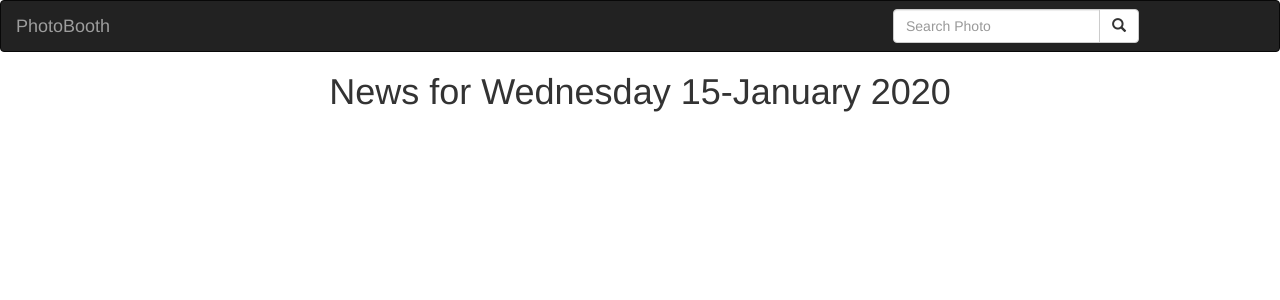
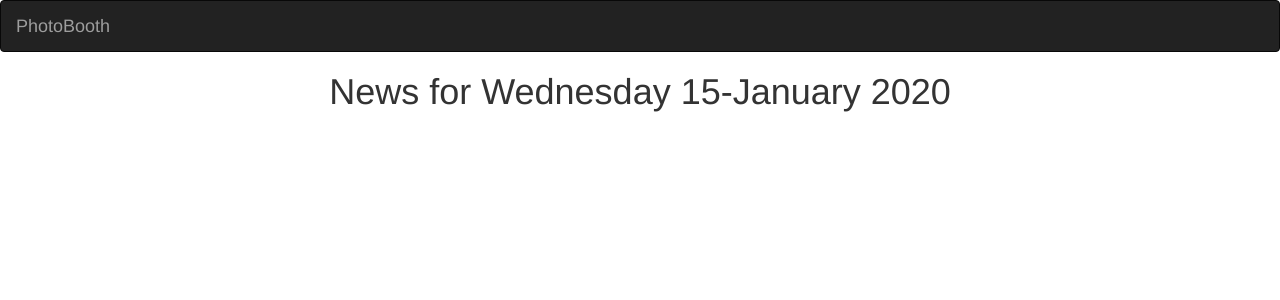
Before and after one commit to ramza007/PhotoBooth, a Django app: template display/templates/base.html in a window 1280 px wide. Shown: the top 300 px of the page. Run offline with Django 3.2, Linux system fonts and the light colour scheme; the template is opened without the code that fills it: most values are stand-ins (such as "Sample title", 1, 10 or a date in 2020); some libraries are stand-ins or nearby versions.

```diff
--- a/booth/settings.py
+++ b/booth/settings.py
@@ -31,6 +31,7 @@ ALLOWED_HOSTS = []
 # Application definition
 
 INSTALLED_APPS = [
+    'bootstrap3',
     'display.apps.DisplayConfig',
     'django.contrib.admin',
     'django.contrib.auth',
--- a/display/templates/navbar.html
+++ b/display/templates/navbar.html
@@ -8,22 +8,8 @@
     <nav class="navbar navbar-inverse">
         <div class="container-fluid">
             <div class="navbar-header">
-                <a class="navbar-brand" href="{% url 'allImages' %}">PhotoBooth</a>
+                <a class="navbar-brand" href="/">PhotoBooth</a>
             </div>
-            <!-- Adding a search form  -->
-            <div class="col-sm-4 col-md-4 navbar-right">
-                <form class="navbar-form" role="search" action="{% url 'search_results' %}">
-                    <div class="input-group">
-                        <input type="text" class="form-control" placeholder="Search Photo" name="photos">
-                        <div class="input-group-btn">
-                            <button class="btn btn-default" type="submit">
-                                <i class="glyphicon glyphicon-search"></i>
-                            </button>
-                        </div>
-                    </div>
-                </form>
-            </div>
-            <!-- search form end -->
         </div>
     </nav>
 </body>
```
Also changed, not shown: display/templates/welcome.html (+13 -7 lines), display/templates/all_images.html (added).
